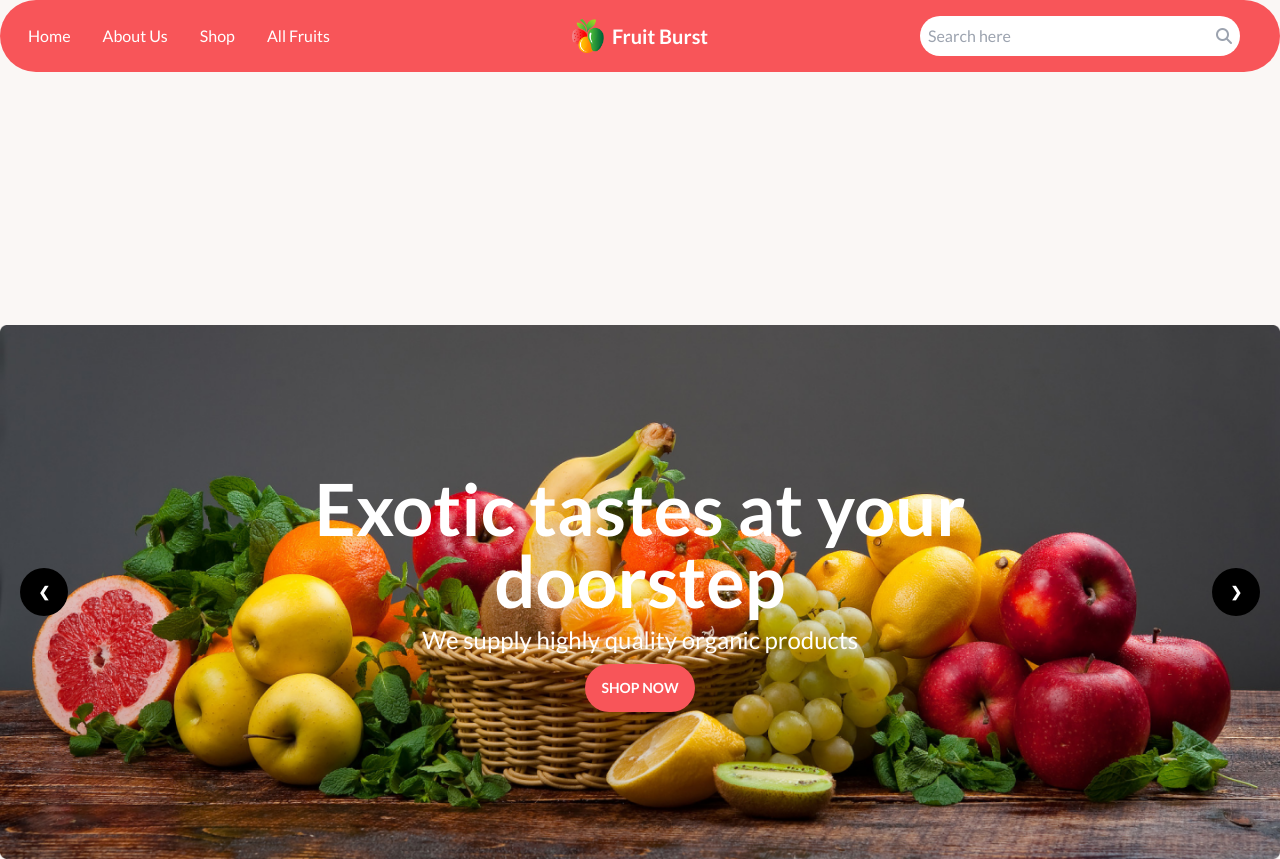
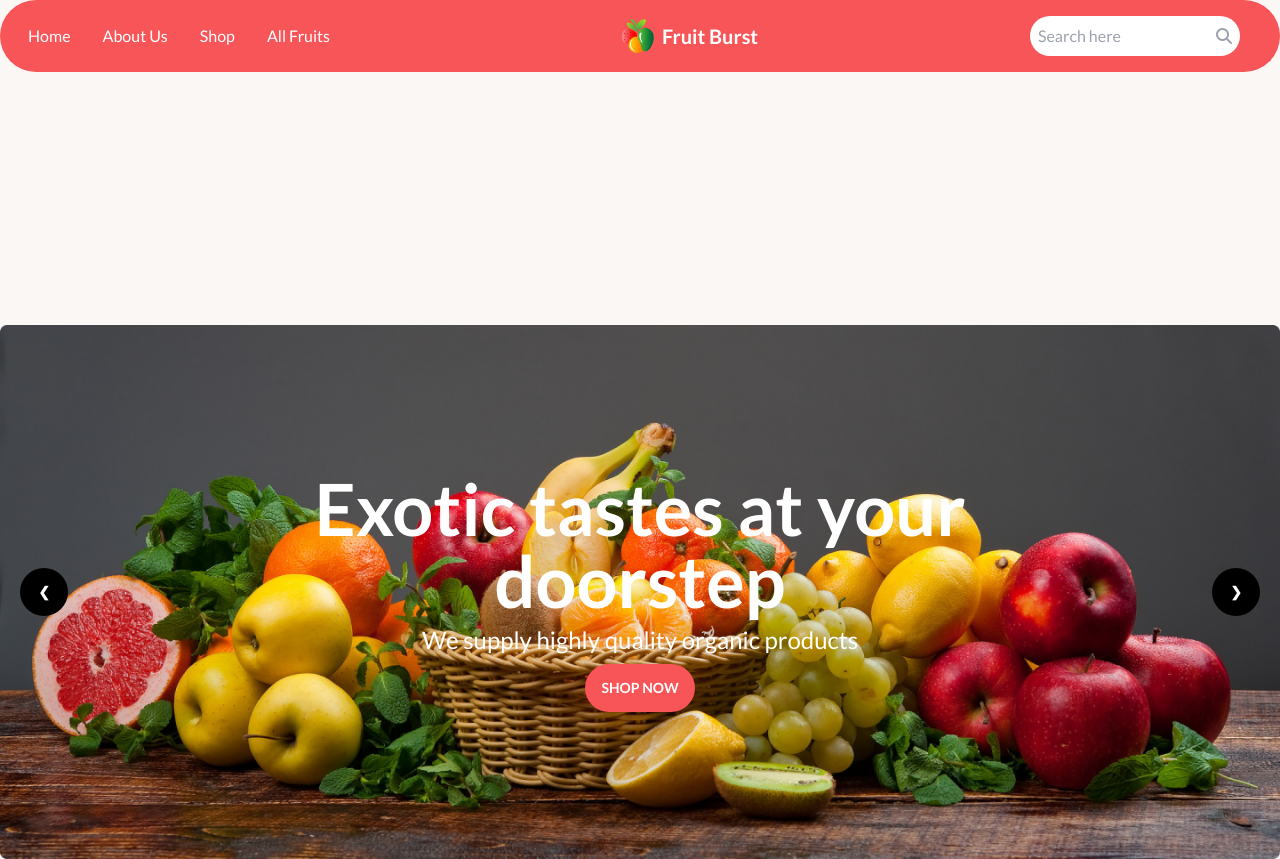
Before and after one commit to jannat710/Fruit-Brust-Website, a plain HTML site: page index.html in a window 1280 px wide. Shown: the top 859 px of the page. Drawn offline with nearby package versions, Linux system fonts and the light colour scheme; grey boxes are pictures that could not be loaded.

Commit message:
modified nav section

```diff
--- a/index.html
+++ b/index.html
@@ -43,8 +43,8 @@
     <header>
         <!-- navbar section start here -->
         <section class="max-w-screen-xl mx-auto">
-            <div class="container mx-auto navbar bg-[#F85559] rounded-full text-white">
-                <div class="flex-1 ">
+            <div class="container mx-auto navbar bg-white md:bg-[#F85559] lg:bg-[#F85559] rounded-full text-black md:text-white lg:text-white flex justify-between items-center">
+                <div class="nav-start order-2 md:order-1">
                     <div class="dropdown">
                         <label tabindex="0" class="btn btn-ghost lg:hidden">
                             <svg xmlns="http://www.w3.org/2000/svg" class="h-5 w-5" fill="none" viewBox="0 0 24 24"
@@ -54,7 +54,7 @@
                             </svg>
                         </label>
                         <ul tabindex="0"
-                            class="menu menu-sm dropdown-content mt-3 z-[1] p-2 text-base shadow bg-base-100 rounded-box w-52 text-black">
+                            class="menu menu-sm dropdown-content mt-3 z-[1] p-2 text-base shadow bg-base-100 rounded-box w-52 text-black hidden">
                             <li><a>Home</a></li>
                             <li><a>About Us</a></li>
                             <li><a>Shop</a></li>
@@ -71,7 +71,7 @@
                         </ul>
                     </div>
                 </div>
-                <div class="flex-none">
+                <div class="nav-center order-1 md:order-2">
                     <a class="btn btn-ghost normal-case text-xl">
                         <div>
                             <img class="w-8" src="images/logo.png" alt="">
@@ -79,7 +79,7 @@
                         Fruit Burst
                     </a>
                 </div>
-                <div class="flex-1 hidden sm:block">
+                <div class="nav-end hidden sm:block order-3">
                     <div
                         class=" bg-white text-gray-400 max-w-xs mx-auto flex justify-between items-center p-2 rounded-full mr-8">
                         <input type="text" value="Search here">
@@ -93,7 +93,7 @@
         <section class="relative max-w-screen-xl mx-auto my-10 px-5 md:px-5 lg:px-0">
             <div class="carousel">
                 <div id="slide1" class="carousel-item relative w-full flex justify-center items-center">
-                    <img src="./images/banner1.png" class="w-full " />
+                    <img src="./images/banner1.png" class="w-full" />
                     <div class="absolute text-center text-white space-y-2">
                         <h1 class="text-xl md:text-5xl lg:text-7xl font-semibold">Exotic tastes at your <br> doorstep
                         </h1>
@@ -181,7 +181,7 @@
         <section class="max-w-screen-xl mx-auto my-10 lg:my-20">
             <div class="flex justify-between gap-5 flex-col md:flex-col lg:flex-row ">
                 <div class="flex-1 text-center lg:text-left px-5 md:px-5 lg:px-0">
-                    <h2 class="text-3xl lg:text-5xl font-extrabold mt-9">Deal of the day</h2>
+                    <h2 class="text-3xl lg:text-5xl font-extrabold mt-9 my-6">Deal of the day</h2>
                     <p class="text-base font-medium lg:max-w-2xl">Contrary to popular belief, is not simply random text.
                         It has roots in a piece of classical Latin literature from 45 BC, making it over 2000 years old.
                     </p>
```
